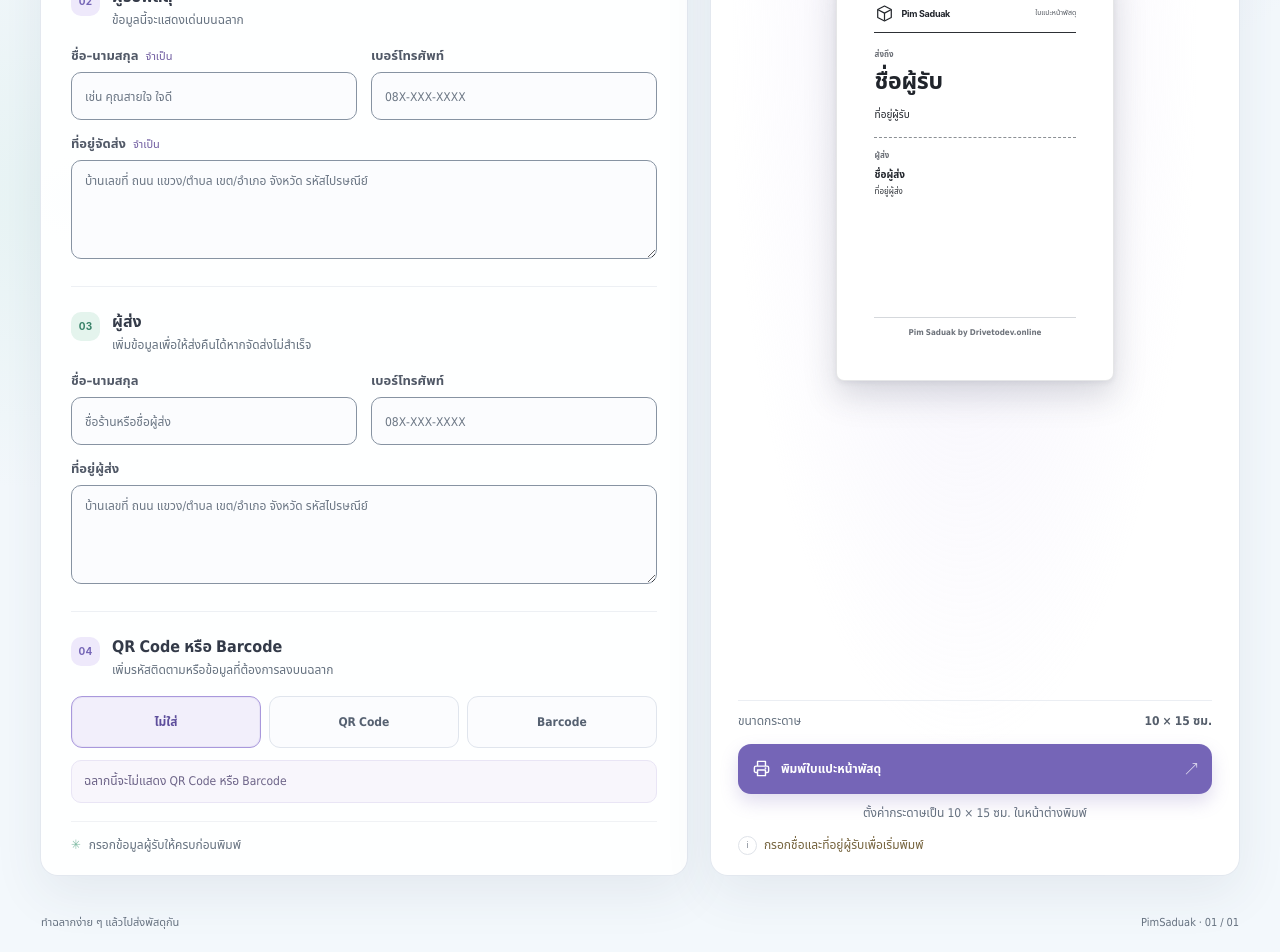
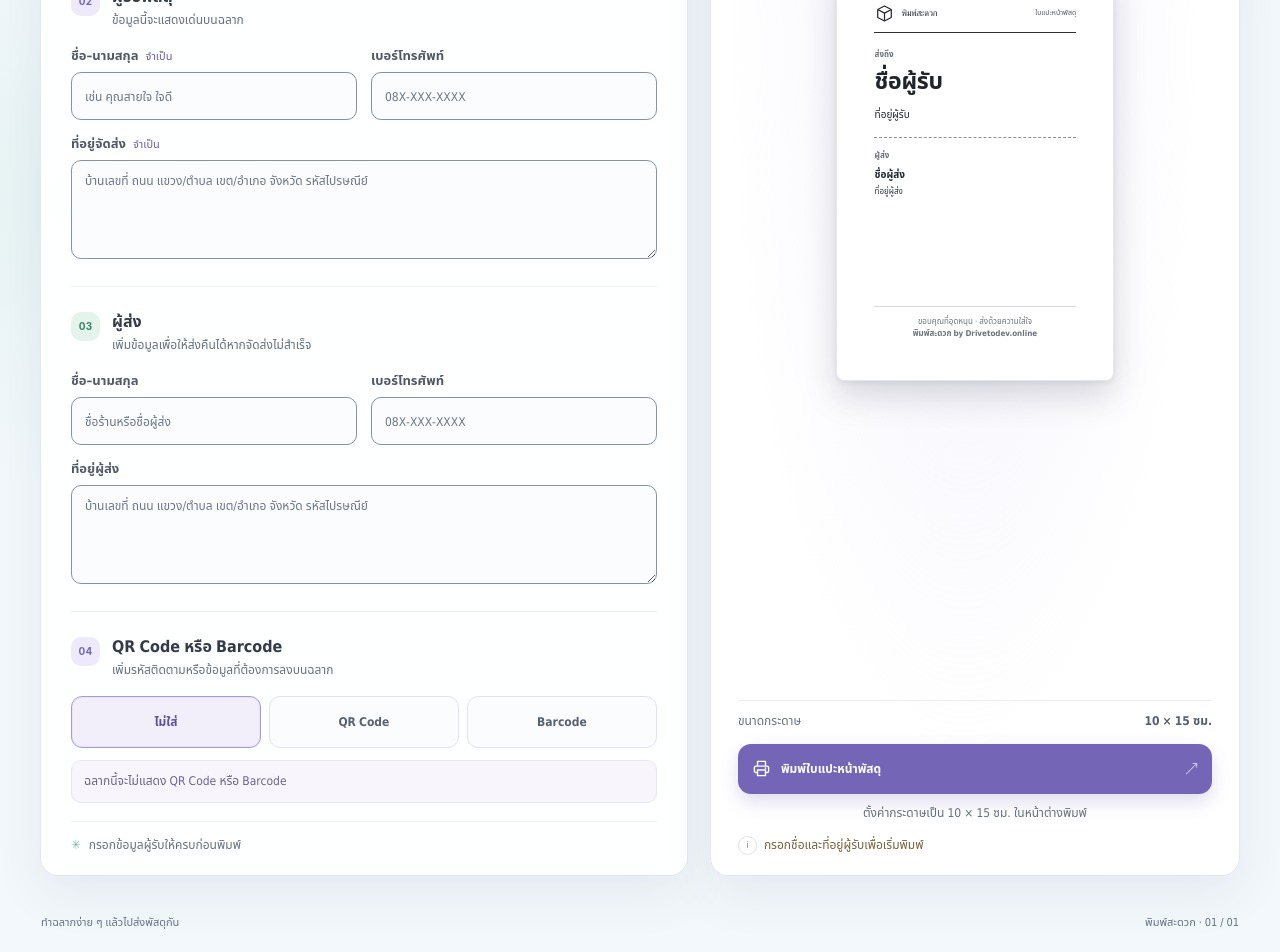
Before and after one commit to supanut-ss/PimSaduak, a React (Vite) app: page / in a window 1280 px wide. Shown: the part 684-1636 px from the top of the page. Built offline with nearby package versions, Linux system fonts and the light colour scheme.

Commit message:
Localize branding and restore label footer message

```diff
--- a/index.html
+++ b/index.html
@@ -8,7 +8,7 @@
       name="description"
       content="สร้างและพิมพ์ใบแปะหน้าพัสดุได้ง่าย ๆ ในเบราว์เซอร์"
     />
-    <title>PimSaduak · Easy Print Label</title>
+    <title>พิมพ์สะดวก · Easy Print Label</title>
   </head>
   <body>
     <div id="root"></div>
--- a/src/App.css
+++ b/src/App.css
@@ -1355,15 +1355,24 @@
 }
 
 .shipping-label__footer {
-  min-height: 25px;
+  min-height: 36px;
   margin-top: auto;
   display: flex;
+  flex-direction: column;
   align-items: center;
   justify-content: center;
+  gap: 2px;
   padding-top: 7px;
   border-top: 1px solid #d5d8dc;
   color: #6e737b;
   font-size: 8px;
+}
+
+.shipping-label__footer-message {
+  max-width: 100%;
+  line-height: 1.35;
+  overflow-wrap: anywhere;
+  text-align: center;
 }
 
 .shipping-label__footer-brand {
@@ -1829,8 +1838,9 @@
   }
 
   .shipping-label--print .shipping-label__footer {
-    min-height: 7mm;
-    padding-top: 2mm;
-    font-size: 8pt;
-  }
-}
+    min-height: 10mm;
+    gap: 0.4mm;
+    padding-top: 1.5mm;
+    font-size: 7pt;
+  }
+}
--- a/src/App.jsx
+++ b/src/App.jsx
@@ -28,6 +28,7 @@ import {
   createHistoryRecord,
   deleteHistoryRecord,
   filterHistoryRecords,
+  migrateLegacyLabelBrandName,
   listHistoryRecords,
   saveHistoryRecord,
 } from './historyStore';
@@ -48,7 +49,7 @@ function readSavedLabelBrandName() {
 
   try {
     const savedName = window.localStorage.getItem(LABEL_BRAND_STORAGE_KEY);
-    return savedName === null ? DEFAULT_LABEL_BRAND_NAME : savedName.slice(0, 40);
+    return migrateLegacyLabelBrandName(savedName);
   } catch {
     return DEFAULT_LABEL_BRAND_NAME;
   }
@@ -632,7 +633,8 @@ function ShippingLabel({
         )}
 
         <footer className="shipping-label__footer">
-          <span className="shipping-label__footer-brand">Pim Saduak by Drivetodev.online</span>
+          <span className="shipping-label__footer-message">ขอบคุณที่อุดหนุน · ส่งด้วยความใส่ใจ</span>
+          <span className="shipping-label__footer-brand">พิมพ์สะดวก by Drivetodev.online</span>
         </footer>
       </div>
     </article>
@@ -1004,7 +1006,7 @@ function App() {
         unit: record.unit,
         sizeText: record.sizeText,
       };
-      const brandName = record.brandName ?? labelBrandName;
+      const brandName = migrateLegacyLabelBrandName(record.brandName, labelBrandName);
       setHistoryPrintJob({ ...size, labels, brandName });
       setPrintBatchReady(true);
       void persistPrintRequest(labels, 'reprint', size, brandName);
@@ -1101,7 +1103,7 @@ function App() {
       `}</style>
       <div className="screen-ui">
         <header className="topbar">
-          <a className="brand" href="#main" aria-label="PimSaduak หน้าหลัก">
+          <a className="brand" href="#main" aria-label="พิมพ์สะดวก หน้าหลัก">
             <span className="brand__icon" aria-hidden="true">
               <svg viewBox="0 0 32 32" fill="none">
                 <path d="M5 10 16 4l11 6v12l-11 6L5 22V10Z" stroke="currentColor" strokeWidth="1.8" strokeLinejoin="round" />
@@ -1109,7 +1111,7 @@ function App() {
               </svg>
             </span>
             <span className="brand__text">
-              <strong>PimSaduak</strong>
+              <strong>พิมพ์สะดวก</strong>
               <span>Easy Print Label</span>
             </span>
           </a>
@@ -1474,7 +1476,7 @@ function App() {
 
         <footer className="app-footer">
           <span>ทำฉลากง่าย ๆ แล้วไปส่งพัสดุกัน</span>
-          <span>PimSaduak · {entryMode === 'single' ? '01 / 01' : 'นำเข้าหลายรายการ'}</span>
+          <span>พิมพ์สะดวก · {entryMode === 'single' ? '01 / 01' : 'นำเข้าหลายรายการ'}</span>
         </footer>
       </div>
 
--- a/src/historyStore.js
+++ b/src/historyStore.js
@@ -3,7 +3,13 @@ import { formatLabelSize } from './labelSizes.js';
 export const HISTORY_DATABASE_NAME = 'pimsaduak-print-history';
 export const HISTORY_DATABASE_VERSION = 1;
 export const HISTORY_STORE_NAME = 'print-requests';
-export const DEFAULT_LABEL_BRAND_NAME = 'Pim Saduak';
+export const DEFAULT_LABEL_BRAND_NAME = 'พิมพ์สะดวก';
+
+export function migrateLegacyLabelBrandName(brandName, fallback = DEFAULT_LABEL_BRAND_NAME) {
+  if (brandName == null) return fallback;
+  const savedName = String(brandName).slice(0, 40);
+  return savedName === 'Pim Saduak' || savedName === 'PimSaduak' ? fallback : savedName;
+}
 
 let databasePromise;
 
--- a/src/importUtils.js
+++ b/src/importUtils.js
@@ -161,7 +161,7 @@ export async function parseLabelFile(file) {
 
   const missingHeaders = ['recipientName', 'recipientAddress'].filter((field) => columns[field] < 0);
   if (missingHeaders.length) {
-    throw new Error('ไม่พบหัวคอลัมน์ชื่อผู้รับหรือที่อยู่ผู้รับ กรุณาใช้เทมเพลต PimSaduak');
+    throw new Error('ไม่พบหัวคอลัมน์ชื่อผู้รับหรือที่อยู่ผู้รับ กรุณาใช้เทมเพลตพิมพ์สะดวก');
   }
 
   const importedRows = rawRows.slice(1).map((row, rowIndex) => {
@@ -265,12 +265,12 @@ export async function downloadImportTemplate(format) {
     const content = createDelimitedTemplate(format);
     downloadBlob(
       new Blob([content], { type: `${isText ? 'text/plain' : 'text/csv'};charset=utf-8` }),
-      `PimSaduak-template.${isText ? 'txt' : 'csv'}`,
+      `พิมพ์สะดวก-template.${isText ? 'txt' : 'csv'}`,
     );
     return;
   }
 
   const XLSX = await import('xlsx');
   const workbook = createTemplateWorkbook(XLSX);
-  XLSX.writeFileXLSX(workbook, 'PimSaduak-template.xlsx', { cellStyles: true });
+  XLSX.writeFileXLSX(workbook, 'พิมพ์สะดวก-template.xlsx', { cellStyles: true });
 }
```
Also changed, not shown: 2 other files (tests, documents, lock files or other folders).
